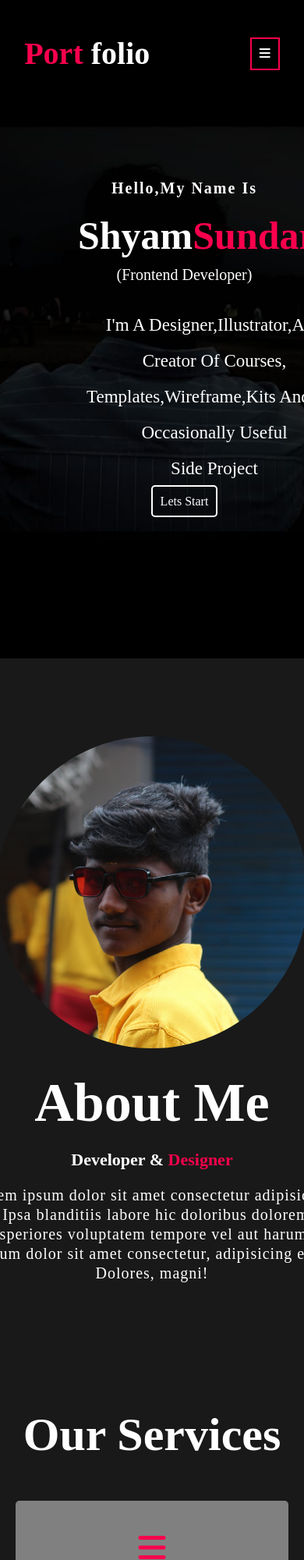
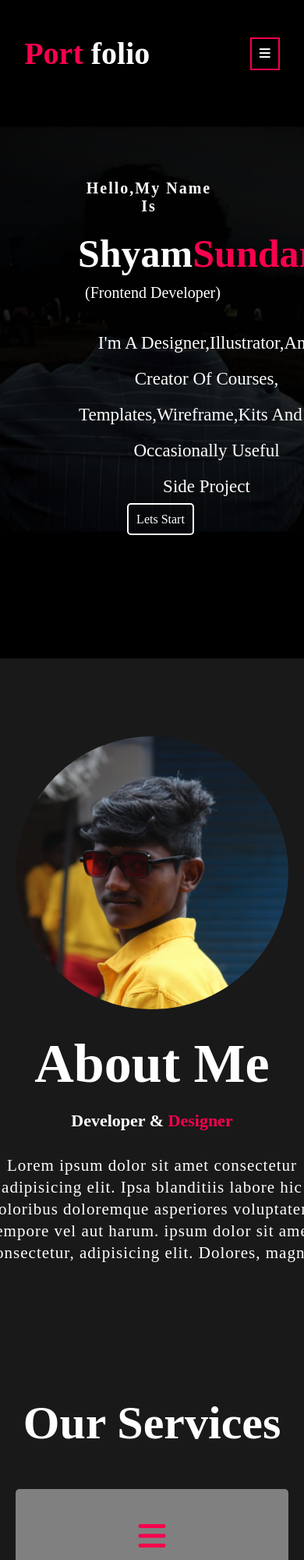
Before and after one commit to Jshyamsundar/portfolio, a plain HTML site: page index.html in a window 390 px wide. Shown: the top 2000 px of the page at 78% size. Drawn offline with Linux system fonts and the light colour scheme.

Commit message:
Update responsive.css

```diff
--- a/responsive.css
+++ b/responsive.css
@@ -41,20 +41,22 @@
     top: 220px;
     left: 100px;
     text-align: center;
-    width: 70%;
+    width: 80%;
 
 }
 .content h1{
     text-transform: capitalize;
     font-size: 50px;
     color: white;
-    margin: 10px 0px;
+    text-align: center;
+    margin-right: 150px;
 }
 .content h1 span{
     color: #f9004d;
 }
 .content h3{
     color: white;
+    margin-right: 120px;
     font-size: 20px;
     font-weight: 400;
     margin-bottom: 30px;
@@ -65,11 +67,12 @@
     letter-spacing: 2px;
     text-transform: capitalize;
     padding: 10px 0px;
+    margin-right: 130px;
 }
 .content p{
     color: white;
     text-align: center;
-    width: 350px;
+    width: 330px;
     font-size: 23px;
     text-transform: capitalize;
     margin-bottom: 10px;
@@ -83,6 +86,7 @@
     border-radius: 5px;
     border: 2px solid white;
     transition: all 0.6s ease-in-out;
+    margin-right: 100px;
 
 }
 .content .main-btn a:hover{
@@ -99,7 +103,7 @@
     align-items: center;
 }
 .about img{
-    width: 400px;
+    width: 350px;
     border-radius: 350px;
 }
 .about-txt{
@@ -130,10 +134,10 @@
     /* width: 450px; */
     color: white;
     text-align: center;
-    letter-spacing: 1px;
-    line-height: 25px;
-    font-size: 20px;
-    padding: 0px 40px;
+    letter-spacing: 1.5;
+    line-height: 28px;
+    font-size: 21px;
+    padding: 10px 55px;
 }
 .service{
     background-color: #191919;
@@ -204,8 +208,7 @@
 }
 .contact p{
     color: white;
-    font-size: 30px;
-    font-weight: bold;
+    font-size: 25px;
     text-transform: capitalize;
     margin-bottom: 20px;
 }
@@ -238,23 +241,22 @@
 .footer h3{
     font-size: 40px;
     color: white;
-    margin: 20px 0px;
+    margin: 20px 20px;
     text-transform: capitalize;
-    letter-spacing: 1px;
-    font-weight: bold;
+    letter-spacing: 1;
 }
 .footer p{
     color: white;
     text-transform: capitalize;
     text-align: center;
-    width: 400px;
+    width: 350px;
     font-size: 20px;
     line-height: 26px;
     margin-bottom: 10px;
 }
 .icons{
     display: flex;
-    flex-direction: column;
+    /* flex-direction: column; */
 
 }
 .icons a {
```
